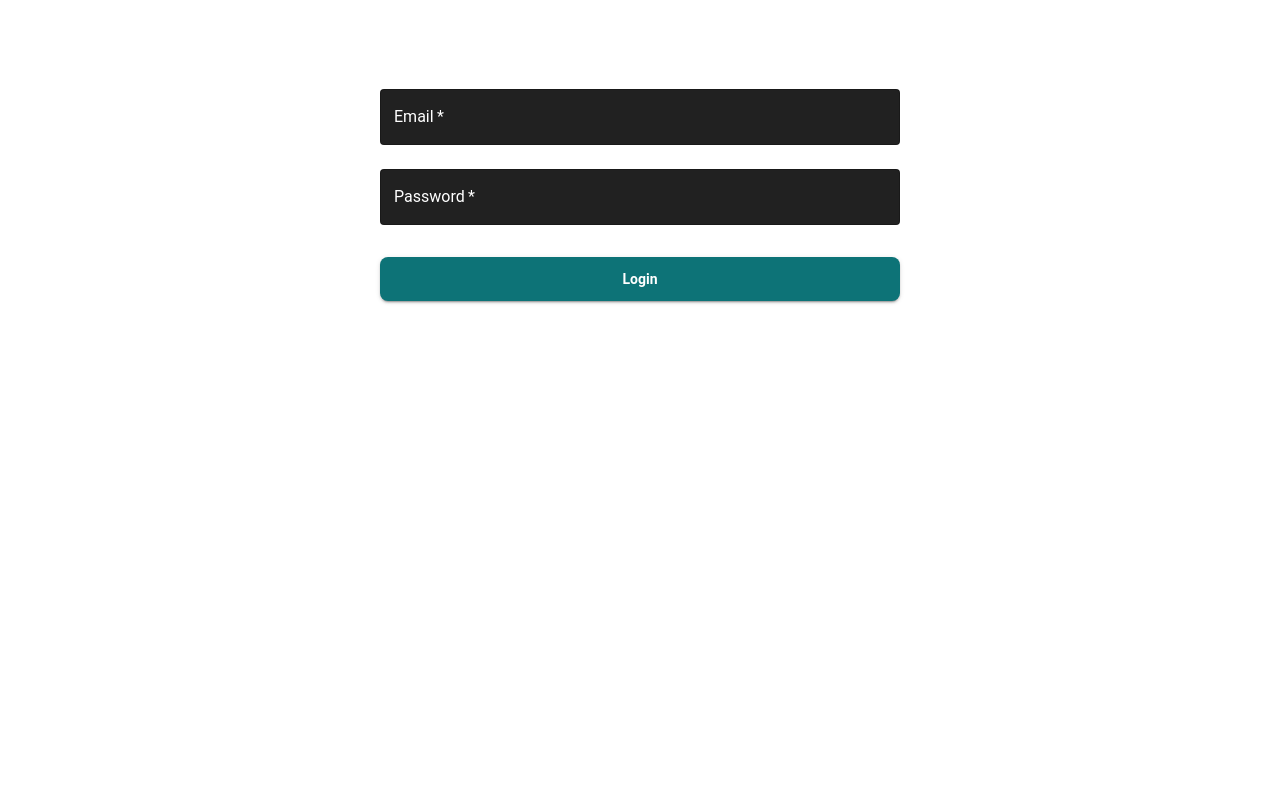
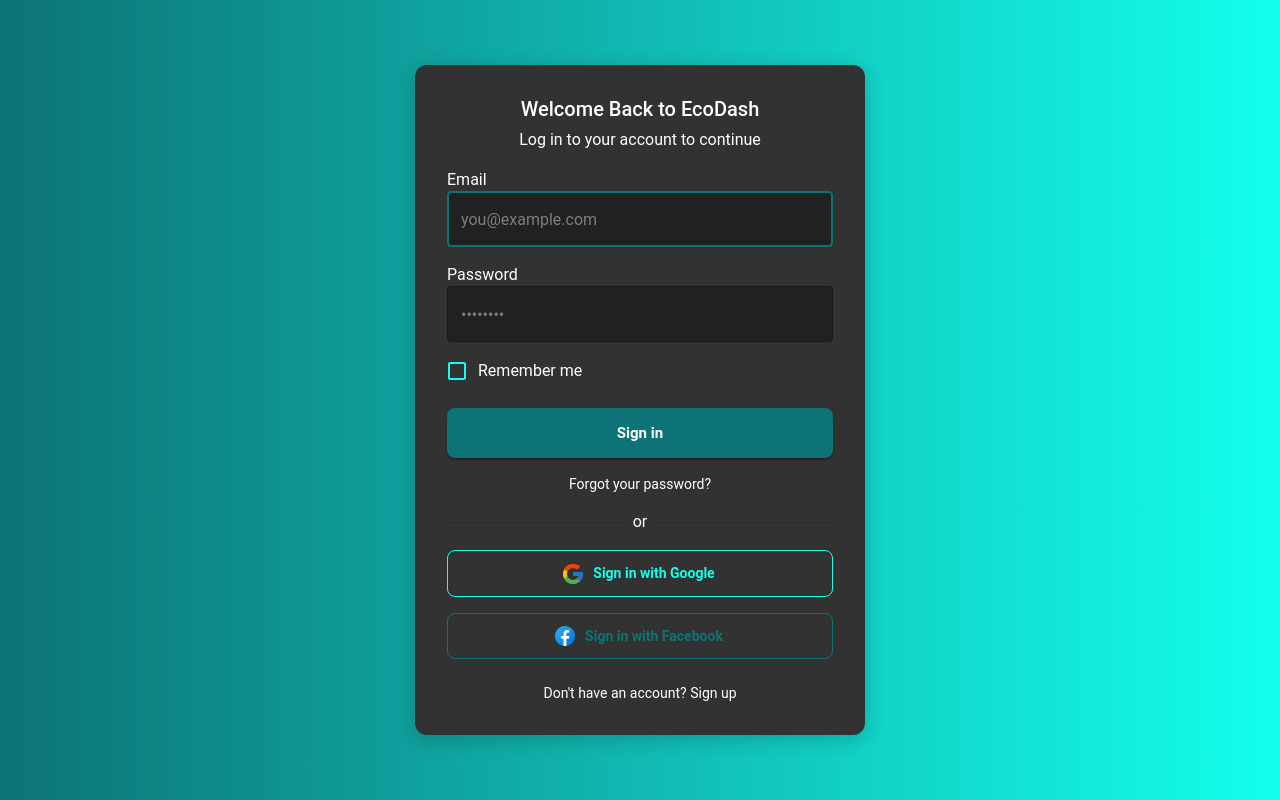
Before and after one commit to AbubakarMirza1/Kavish, a React (Create React App) app in the folder eco-dash/: page /login in a window 1280 px wide. Built offline with nearby package versions, Linux system fonts and the light colour scheme.

Commit message:
Completely implement the login screen

```diff
--- a/eco-dash/src/screens/login.js
+++ b/eco-dash/src/screens/login.js
@@ -1,38 +1,182 @@
-// src/screens/Login.js
-import React from 'react';
-import { Container, Typography, TextField, Button, Box } from '@mui/material';
+import React, { useState } from 'react';
+import { Box, Button, Checkbox, CssBaseline, FormControlLabel, Divider, FormLabel, FormControl, Link, TextField, Typography, Card } from '@mui/material';
+import { styled } from '@mui/material/styles';
+import { useNavigate } from 'react-router-dom';
+
+const BackgroundBox = styled(Box)({
+  minHeight: '100vh',
+  display: 'flex',
+  alignItems: 'center',
+  justifyContent: 'center',
+  background: 'linear-gradient(to right, #0D7377, #14FFEC)',
+});
+
+const StyledCard = styled(Card)(({ theme }) => ({
+  width: '100%',
+  maxWidth: '450px',
+  padding: theme.spacing(4),
+  display: 'flex',
+  flexDirection: 'column',
+  alignItems: 'center',
+  boxShadow: '0px 4px 20px rgba(0, 0, 0, 0.2)',
+  borderRadius: '12px',
+}));
 
 const Login = () => {
+  const [emailError, setEmailError] = useState(false);
+  const [emailErrorMessage, setEmailErrorMessage] = useState('');
+  const [passwordError, setPasswordError] = useState(false);
+  const [passwordErrorMessage, setPasswordErrorMessage] = useState('');
+  const navigate = useNavigate();
+
+  const handleSubmit = (event) => {
+    event.preventDefault();
+    const data = new FormData(event.currentTarget);
+    console.log({
+      email: data.get('email'),
+      password: data.get('password'),
+    });
+  };
+
+  const validateInputs = () => {
+    const email = document.getElementById('email');
+    const password = document.getElementById('password');
+
+    let isValid = true;
+
+    if (!email.value || !/\S+@\S+\.\S+/.test(email.value)) {
+      setEmailError(true);
+      setEmailErrorMessage('Please enter a valid email address.');
+      isValid = false;
+    } else {
+      setEmailError(false);
+      setEmailErrorMessage('');
+    }
+
+    if (!password.value || password.value.length < 6) {
+      setPasswordError(true);
+      setPasswordErrorMessage('Password must be at least 6 characters long.');
+      isValid = false;
+    } else {
+      setPasswordError(false);
+      setPasswordErrorMessage('');
+    }
+
+    return isValid;
+  };
+
   return (
-    <Container maxWidth="sm" style={{ textAlign: 'center', padding: '40px' }}>
-      <Typography variant="h4" gutterBottom>Login to EcoDash</Typography>
-      <Box component="form" noValidate sx={{ mt: 1 }}>
+    <BackgroundBox>
+      <CssBaseline />
+      <StyledCard>
+        <Typography variant="h4" color="textPrimary" gutterBottom>
+          Welcome Back to EcoDash
+        </Typography>
+        <Typography variant="body1" color="textSecondary" sx={{ mb: 2 }}>
+          Log in to your account to continue
+        </Typography>
+
+        <Box component="form" onSubmit={handleSubmit} noValidate sx={{ width: '100%' }}>
+          <FormControl fullWidth sx={{ mb: 2 }}>
+            <FormLabel>Email</FormLabel>
             <TextField
-          fullWidth
-          label="Email"
-          margin="normal"
+              error={emailError}
+              helperText={emailErrorMessage}
+              id="email"
+              type="email"
+              name="email"
+              placeholder="you@example.com"
+              autoComplete="email"
+              autoFocus
+              required
               variant="outlined"
+            />
+          </FormControl>
+
+          <FormControl fullWidth sx={{ mb: 1 }}>
+            <FormLabel>Password</FormLabel>
+            <TextField
+              error={passwordError}
+              helperText={passwordErrorMessage}
+              id="password"
+              type="password"
+              name="password"
+              placeholder="••••••••"
+              autoComplete="current-password"
               required
+              variant="outlined"
             />
-        <TextField
-          fullWidth
-          label="Password"
-          type="password"
-          margin="normal"
-          variant="outlined"
-          required
+          </FormControl>
+
+          <FormControlLabel
+            control={<Checkbox value="remember" color="primary" />}
+            label="Remember me"
+            sx={{ alignSelf: 'flex-start', mb: 2 }}
           />
+
           <Button
+            type="submit"
             fullWidth
             variant="contained"
             color="primary"
-          type="submit"
-          sx={{ mt: 3, mb: 2 }}
+            size="large"
+            onClick={validateInputs}
+            sx={{
+              fontWeight: 'bold',
+              py: 1.5,
+              mb: 2,
+              backgroundColor: '#0D7377',
+              '&:hover': {
+                backgroundColor: '#0A595C',
+              },
+            }}
           >
-          Login
+            Sign in
           </Button>
         </Box>
-    </Container>
+
+        <Link
+          href="#"
+          onClick={() => navigate('/forgot-password')}
+          variant="body2"
+          color="secondary"
+          underline="hover"
+          sx={{ mb: 2 }}
+        >
+          Forgot your password?
+        </Link>
+
+        <Divider sx={{ width: '100%', mb: 2 }}>or</Divider>
+
+        <Box sx={{ display: 'flex', flexDirection: 'column', gap: 2, width: '100%' }}>
+          <Button
+            fullWidth
+            variant="outlined"
+            startIcon={<img src="/google.png" alt="Google" width="24" height="24" />}
+            onClick={() => alert('Sign in with Google')}
+            sx={{ borderColor: '#14FFEC', color: '#14FFEC' }}
+          >
+            Sign in with Google
+          </Button>
+          <Button
+            fullWidth
+            variant="outlined"
+            startIcon={<img src="/facebook.png" alt="Facebook" width="24" height="24" />}
+            onClick={() => alert('Sign in with Facebook')}
+            sx={{ borderColor: '#0D7377', color: '#0D7377' }}
+          >
+            Sign in with Facebook
+          </Button>
+        </Box>
+
+        <Typography variant="body2" sx={{ mt: 3, textAlign: 'center' }}>
+          Don&apos;t have an account?{' '}
+          <Link href="/signup" color="secondary" underline="hover">
+            Sign up
+          </Link>
+        </Typography>
+      </StyledCard>
+    </BackgroundBox>
   );
 };
 
```
Also changed, not shown: eco-dash/public/facebook.png (added), eco-dash/public/google.png (added). Lines whose indentation alone changed are shown as unchanged.
